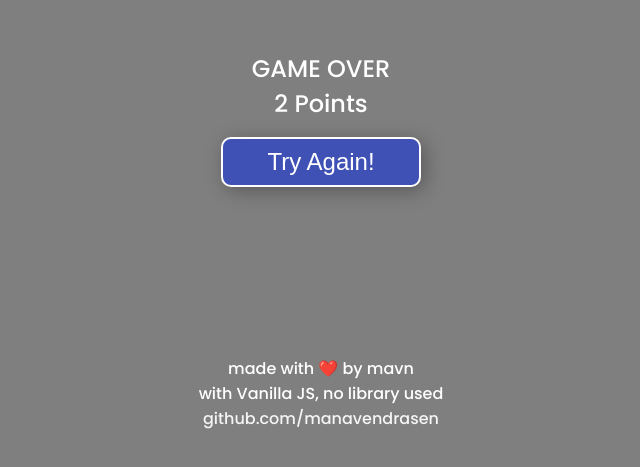
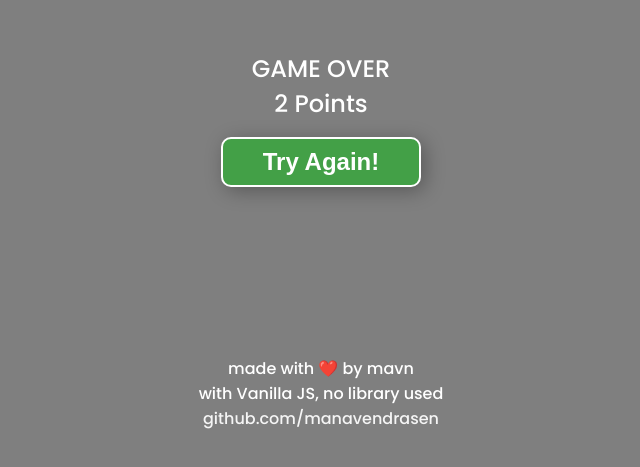
Before and after one commit to manavendrasen/flapjsbird, a plain HTML site: page index.html in a window 1280 px wide. Shown: the part 273-740 px from the top of the page, without its empty margins (319-959 px from the left). Drawn offline with Linux system fonts and the light colour scheme.

Commit message:
Changed Try Again button to green

```diff
--- a/scss/styles.scss
+++ b/scss/styles.scss
@@ -75,6 +75,7 @@ body {
 }
 
 .gameover {
+  transition: ease;
   width: 100vw;
   height: 100vh;
   font-size: 1.5rem;
@@ -92,7 +93,8 @@ body {
     border-radius: 10px;
     box-shadow: 4px 4px 20px rgba(0, 0, 0, 0.3);
     border: 2px solid white;
-    background: #3f51b5;
+    background: #43a047;
+    font-weight: bolder;
     color: white;
     width: 200px;
     height: 50px;
```
Also changed, not shown: css/styles.css, 1 other file.
